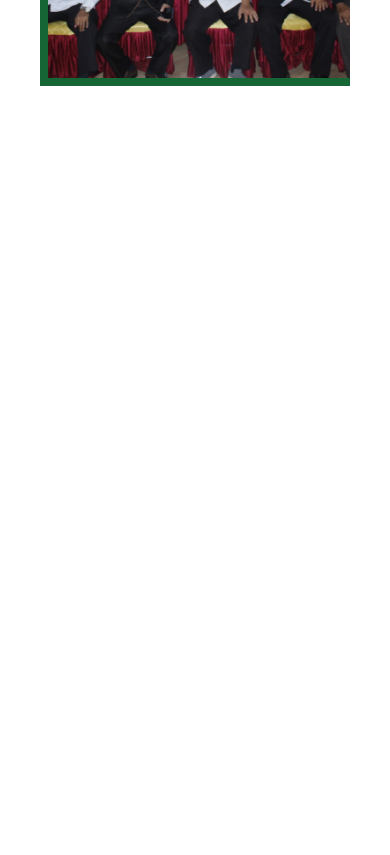
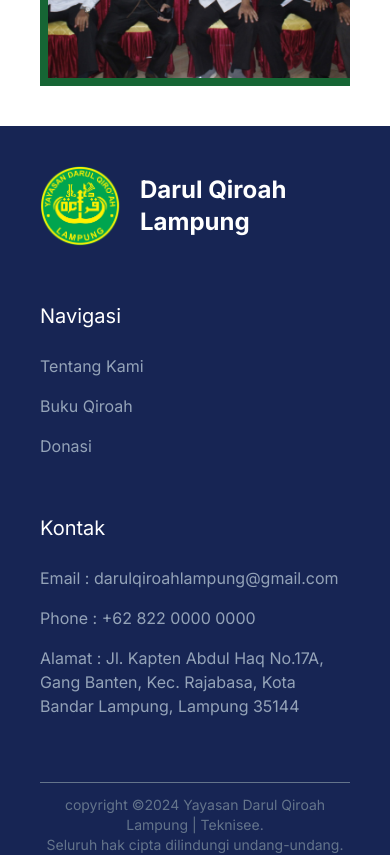
Before and after one commit to auziqni/darul-qiroah-lampung, a Next.js app: page / in a window 390 px wide. Shown: the part 3520-4375 px from the top of the page. Before the commit the page ends 3646 px from the top, so only its background shows below. Built offline with nearby package versions, Linux system fonts and the light colour scheme.

Commit message:
feat: mobile footer

```diff
--- a/app/layout.tsx
+++ b/app/layout.tsx
@@ -3,6 +3,7 @@ import { Inter } from "next/font/google";
 import "./globals.css";
 import Navbar from "@/components/navbar";
 import Helpscreen from "@/components/helpscreen";
+import Footer from "@/components/footer";
 
 const inter = Inter({ subsets: ["latin"] });
 
@@ -22,6 +23,7 @@ export default function RootLayout({
         {/* <Helpscreen /> */}
         <Navbar />
         {children}
+        <Footer />
       </body>
     </html>
   );
--- /dev/null
+++ b/components/footer.tsx
@@ -0,0 +1,59 @@
+import React from "react";
+import Link from "next/link";
+import Image from "next/image";
+
+export default function Footer() {
+  return (
+    <footer id="footer" className=" bg-blue-950 pt-10 px-10 text-white ">
+      <div id="link" className="grid grid-cols-1 gap-14">
+        {/* logo */}
+        <div className=" flex flex-row gap-5 ">
+          <Link id="nav-logo" className="" href={"/"}>
+            <Image
+              src="/logo.png"
+              alt="logo"
+              width={80}
+              height={80}
+              className="cursor-pointer"
+            />
+          </Link>
+          <div className="flex flex-col justify-center text-2xl font-bold">
+            <h3>Darul Qiroah</h3>
+            <h3>Lampung</h3>
+          </div>
+        </div>
+        {/* logo end */}
+
+        <div id="navigation">
+          <h3 className=" text-xl mb-6">Navigasi</h3>
+
+          <ul className=" text text-slate-400 flex flex-col gap-4 ">
+            <li>Tentang Kami</li>
+            <li>Buku Qiroah</li>
+            <li>Donasi</li>
+          </ul>
+        </div>
+
+        <div id="contact">
+          <div id="office">
+            <h3 className=" text-xl mb-6">Kontak</h3>
+            <ul className=" text text-slate-400 flex flex-col gap-4 ">
+              <li>Email : darulqiroahlampung@gmail.com</li>
+              <li>Phone : +62 822 0000 0000</li>
+              Alamat : Jl. Kapten Abdul Haq No.17A, Gang Banten, Kec. Rajabasa,
+              Kota Bandar Lampung, Lampung 35144
+            </ul>
+          </div>
+          <div id="social-media"></div>
+        </div>
+      </div>
+      <div
+        id="copyrigt"
+        className=" mt-16 pt-3 border-t border-slate-500 text-slate-500 text-sm text-center"
+      >
+        copyright &copy;2024 Yayasan Darul Qiroah Lampung | Teknisee. <br />{" "}
+        Seluruh hak cipta dilindungi undang-undang.
+      </div>
+    </footer>
+  );
+}
```
